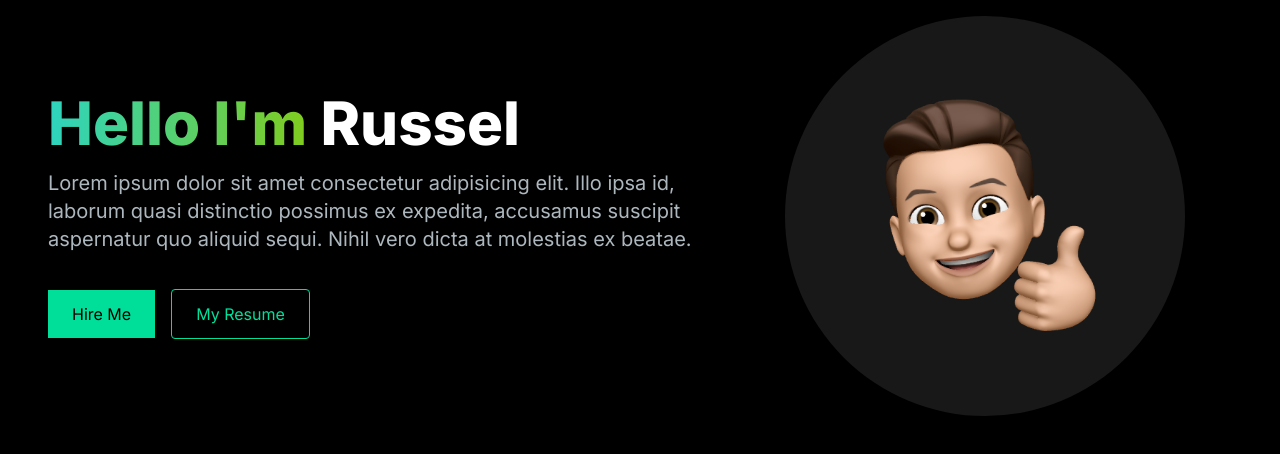
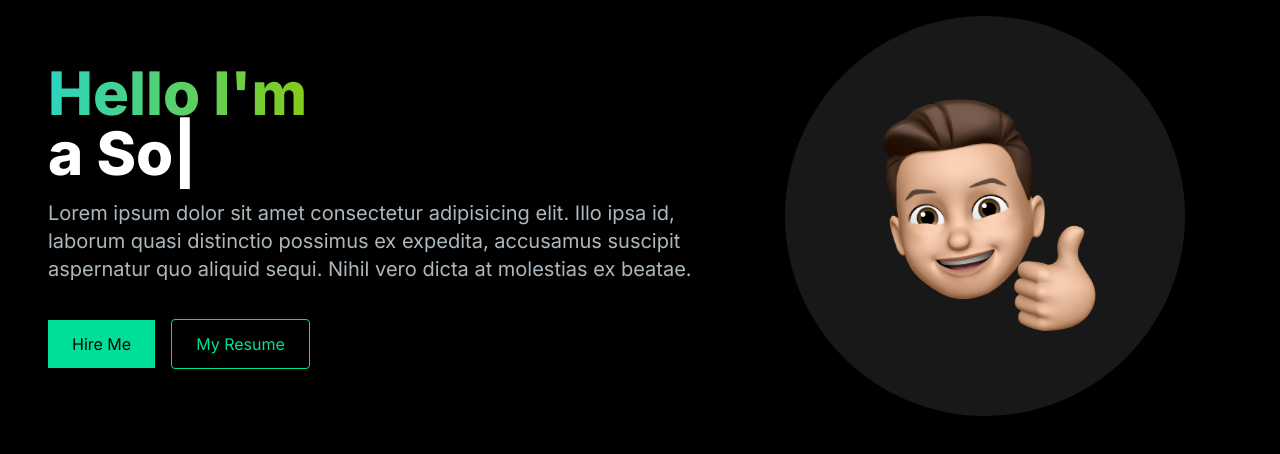
Before and after one commit to Russel-T/My-Portfolio-Website, a Next.js app in the folder my-portfolio-website/: page / in a window 1280 px wide. Shown: the top 454 px of the page. Built offline with nearby package versions, Linux system fonts and the light colour scheme.

Commit message:
moving text in HeroSection

```diff
--- a/my-portfolio-website/src/app/components/HeroSection.jsx
+++ b/my-portfolio-website/src/app/components/HeroSection.jsx
@@ -1,5 +1,8 @@
+"use client";
 import React from "react";
 import Image from "next/image";
+import { TypeAnimation } from "react-type-animation";
+
 const HeroSection = () => {
   return (
     <section>
@@ -9,7 +12,22 @@ const HeroSection = () => {
             <span className="text-transparent bg-clip-text bg-gradient-to-r from-teal-400 to-lime-500">
               Hello I'm{" "}
             </span>
-            Russel
+            <br></br>
+            <TypeAnimation
+              sequence={[
+                "Russel Tjahjadi",
+                1000, // wait 1s before replacing "Mice" with "Hamsters"
+                "a Software Engineer",
+                1000,
+                "a Web Developer",
+                1000,
+                "a Mobile App Developer",
+                1000,
+              ]}
+              wrapper="span"
+              speed={45}
+              repeat={Infinity}
+            />
           </h1>
           <p className="text-[#ADB7BE] text-base sm:text-lg mb-6 lg:text-xl">
             Lorem ipsum dolor sit amet consectetur adipisicing elit. Illo ipsa
@@ -18,7 +36,7 @@ const HeroSection = () => {
             ex beatae.
           </p>
           <div>
-            <button className="px-6 py-3 w-full sm:w-fit bg-[#00df9a] mr-4 hover:bg-[#00cf9a] ">
+            <button className="px-6 py-3 w-full sm:w-fit bg-[#00df9a] mr-4 hover:bg-[#00cf9a] text-black">
               Hire Me
             </button>
             <button className="px-6 py-3  w-full sm:w-fit bg-transparent rounded text-[#00df9a] border border-[#00df9a] hover:bg-[#00df9a] hover:text-black mt-3">
```
Also changed, not shown: my-portfolio-website/package.json (+5 -4 lines), 1 other file (tests, documents, lock files or other folders).
